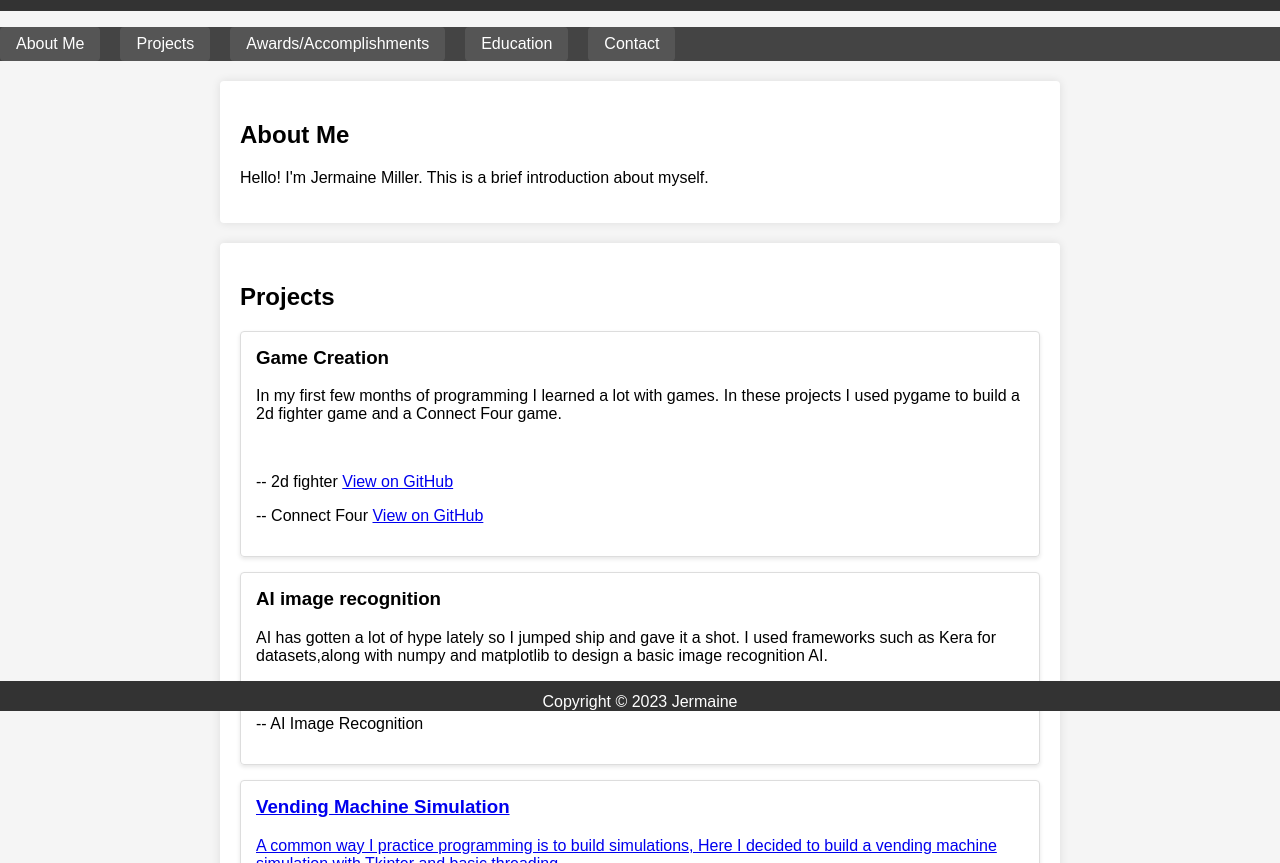
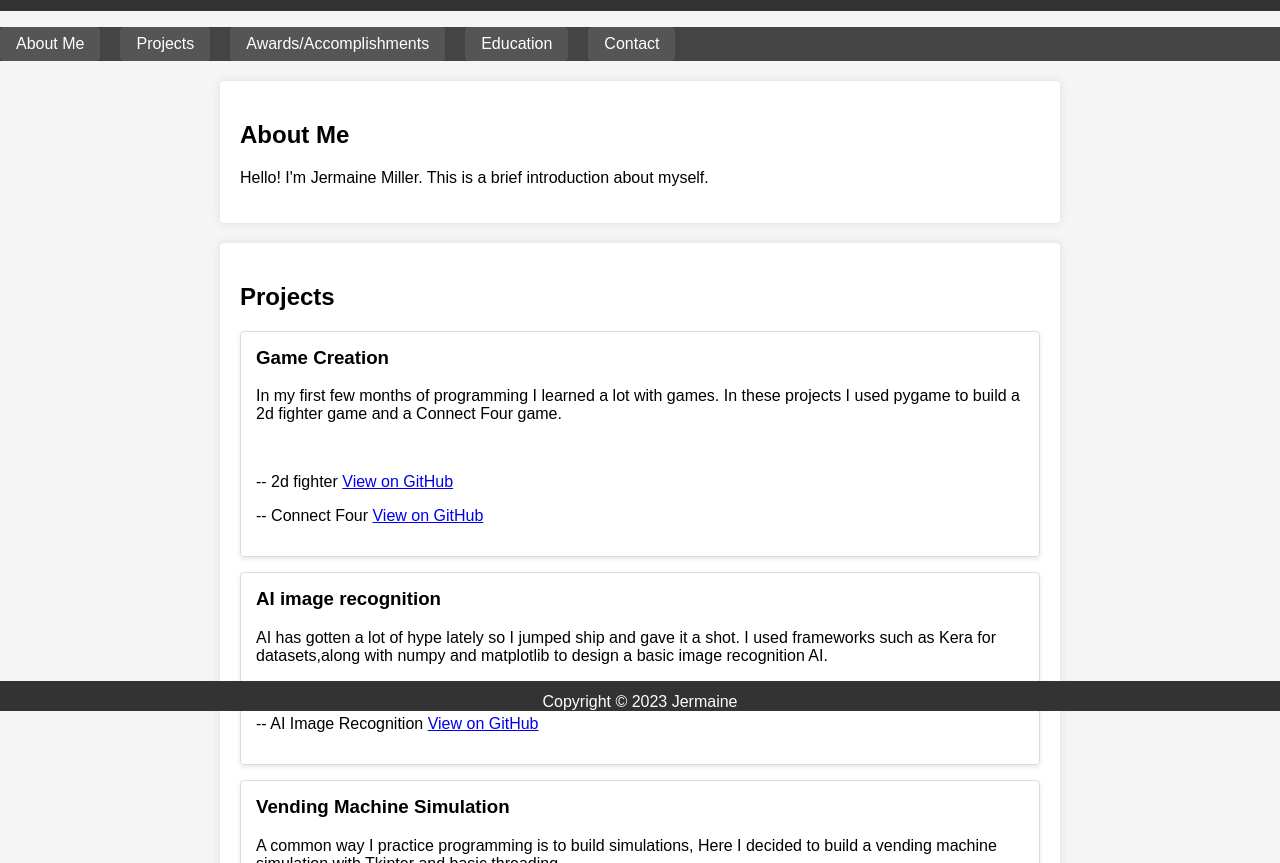
Before and after one commit to SoloBot2341/JermaineMiller-Portfolio.github.io, a plain HTML site: page index.html in a window 1280 px wide. Shown: the part 89-952 px from the top of the page. Drawn offline with Linux system fonts and the light colour scheme; a script that the page names is missing.

Commit message:
Update index.html

```diff
--- a/index.html
+++ b/index.html
@@ -43,7 +43,7 @@
             <p>AI has gotten a lot of hype lately so I jumped ship and gave it a shot.
                 I used frameworks such as Kera for datasets,along with numpy and matplotlib to design a basic image recognition AI. </p><br>
 
-                <p> -- AI Image Recognition <a href="https://github.com/SoloBot2341/AI-Image-Recog>View on GitHub"</a></p>
+               <p> -- AI Image Recognition <a href="https://github.com/SoloBot2341/AI-Image-Recog">View on GitHub</a></p>
 
         </div>
 
```
